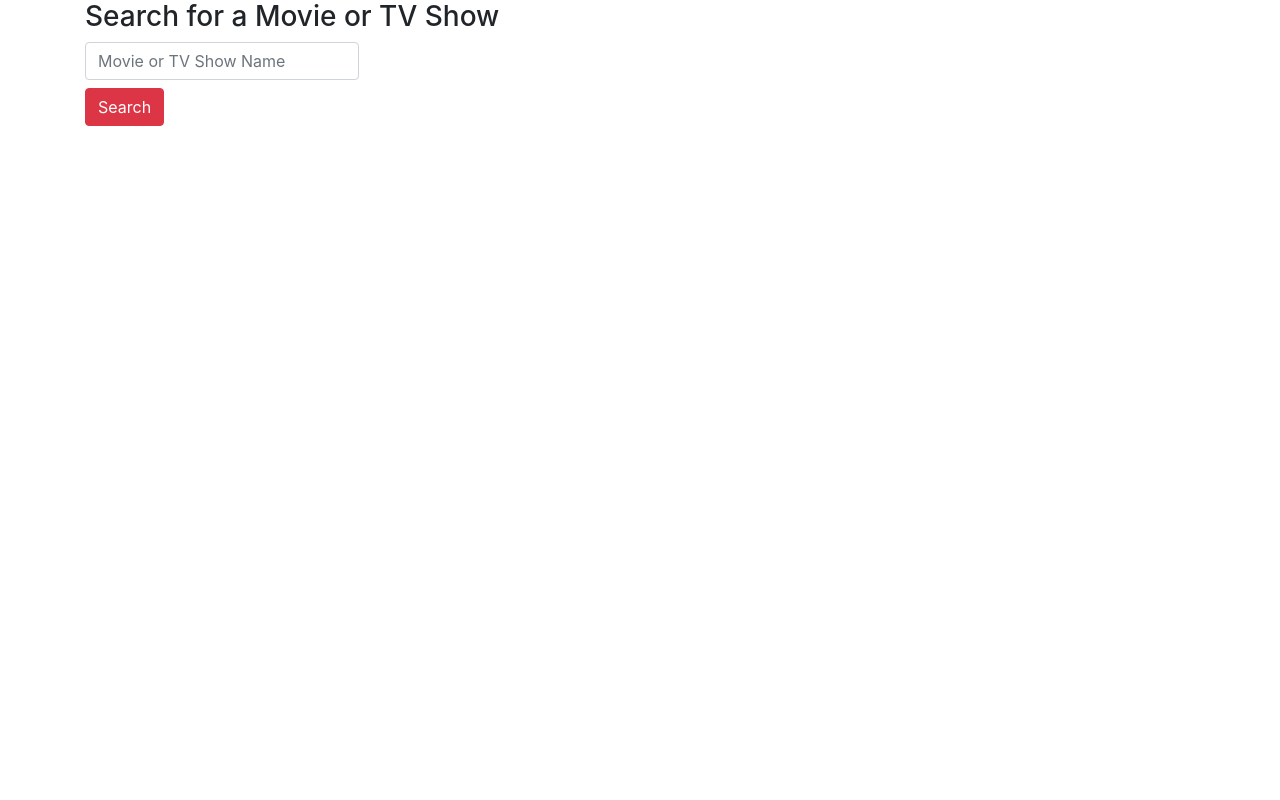
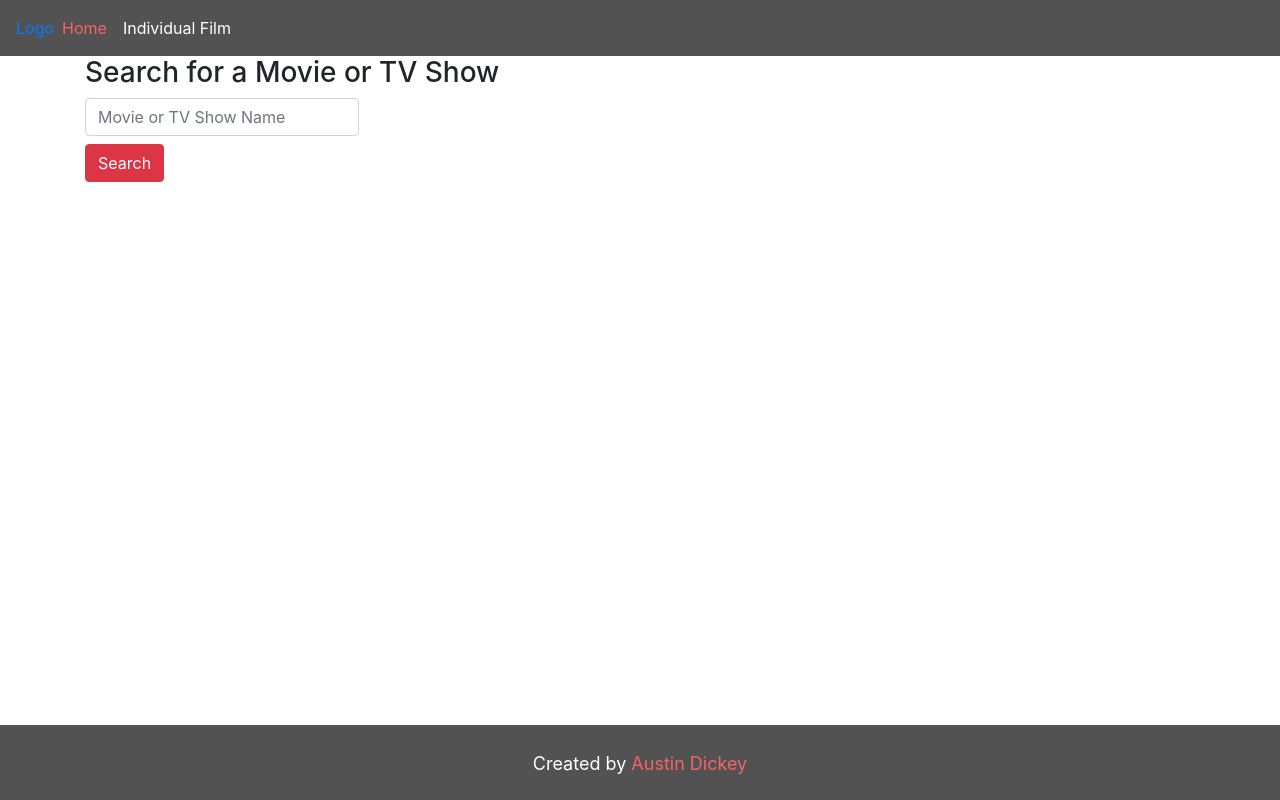
Before and after one commit to austindickey/moviewood, a React (Create React App) app in the folder client/: page / in a window 1280 px wide. Built offline with nearby package versions, Linux system fonts and the light colour scheme.

Commit message:
adding navbar and footer, as well as multiple pages

```diff
--- a/client/public/css/style.css
+++ b/client/public/css/style.css
@@ -0,0 +1,61 @@
+/* =================================
+            Body
+================================= */
+
+body {
+    /* background-image: url(../img/bg.png); */
+}
+
+.contentHolder {
+    min-height: calc(100vh - 131px);
+}
+
+/* =================================
+            NavBar
+================================= */
+
+.navbar {
+    background-color: #525252;
+    color: #fff;
+}
+
+.navbar-nav a {
+    color: #fff;
+}
+
+.navbar-nav a:hover {
+    text-decoration: none;
+    color: #F66363;
+}
+
+.navbar-nav .active {
+    color: #F66363;
+}
+
+.logo img {
+    padding: 5px 15px;
+    height: 60px;
+}
+
+/* =================================
+            Footer
+================================= */
+
+footer {
+    width: 100%;
+    height: 75px;
+    background-color: #525252;
+    color: #fff;
+    text-align: center;
+    padding-top: 25px;
+    font-size: 18px;
+}
+
+footer a {
+    color: #F66363;
+}
+
+footer a:hover {
+    text-decoration: none;
+    color: #fff;
+}
--- a/client/src/App.js
+++ b/client/src/App.js
@@ -1,10 +1,18 @@
 import React from 'react'
-// import { BrowserRouter as Router, Route } from "react-router-dom"
-import ApiTest from './components/ApiTest'
+import { BrowserRouter as Router, Route } from "react-router-dom"
+import Navbar from "./components/Navbar"
+import Home from "./components/pages/Home"
+import IndvFilm from "./components/pages/IndvFilm"
 
 function App() {
   return (
-    <div><ApiTest/></div>
+    <Router>
+      <div>
+        <Navbar />
+        <Route exact path="/" component={Home} />
+        <Route exact path="/indvfilm" component={IndvFilm} />
+      </div>
+    </Router>
   )
 }
 
--- a/client/src/components/ApiTest.js
+++ b/client/src/components/ApiTest.js
@@ -24,6 +24,7 @@ class ApiTest extends React.Component {
     render() {
         return (
             <Container>
+                <div className="contentHolder">
                     <div id="searchBox">
                         <h3>Search for a Movie or TV Show</h3>
                         <form className="form-inline">
@@ -33,6 +34,7 @@ class ApiTest extends React.Component {
                         </form>
                         <button className="btn btn-danger mb-2" id="apiTestButton" onClick={() => this.apiCall()}>Search</button>
                     </div>
+                </div>
             </Container>
         )
     }
--- /dev/null
+++ b/client/src/components/Footer.js
@@ -0,0 +1,11 @@
+import React from "react"
+
+function Footer() {
+  return (
+    <footer className="footer">
+      <p>Created by <a href="https://austindickey.github.io/" target="_blank" rel="noopener noreferrer">Austin Dickey</a></p>
+    </footer>
+  )
+}
+
+export default Footer
--- /dev/null
+++ b/client/src/components/Navbar.js
@@ -0,0 +1,28 @@
+import React, {useState} from "react"
+import { Link } from "react-router-dom"
+
+function Navbar() {
+  const [route, setRoute] = useState(window.location.pathname)
+
+  function getRoute(name) {
+    setRoute(name)
+  }
+
+  return (
+    <nav className="navbar navbar-expand-lg">
+      <a className="logo" href="/">
+        Logo {/* <img src={window.location.origin + "/img/bookstack.png"} alt="Logo"/> */}
+      </a>
+      <div className="navbar-nav">
+        <Link onClick={() => getRoute("/")} to="/" className={route === "/" ? "nav-link active" : "nav-link"}>
+          Home
+        </Link>
+        <Link onClick={() => getRoute("/indvfilm")} to="/indvfilm" className={route === "/indvfilm" ? "nav-link active" : "nav-link"}>
+          Individual Film
+        </Link>
+      </div>
+    </nav>
+  )
+}
+
+export default Navbar
--- /dev/null
+++ b/client/src/components/pages/Home.js
@@ -0,0 +1,12 @@
+import React from "react"
+import ApiTest from "../ApiTest"
+
+function Home() {
+  return (
+
+    <ApiTest/>
+
+  )
+}
+
+export default Home
--- /dev/null
+++ b/client/src/components/pages/IndvFilm.js
@@ -0,0 +1,14 @@
+import React from "react"
+import Container from "../Container"
+
+function IndvFilm() {
+  return (
+    <Container>
+      <div className="contentHolder">
+        <h1>Individual Film</h1>
+      </div>
+    </Container>
+  )
+}
+
+export default IndvFilm
--- a/client/src/index.js
+++ b/client/src/index.js
@@ -1,10 +1,12 @@
 import React from 'react'
 import ReactDOM from 'react-dom'
 import App from './App'
+import Footer from './components/Footer'
 
 ReactDOM.render(
   <React.StrictMode>
     <App />
+    <Footer></Footer>
   </React.StrictMode>,
   document.getElementById('root')
 )
```
Lines whose indentation alone changed are shown as unchanged.
